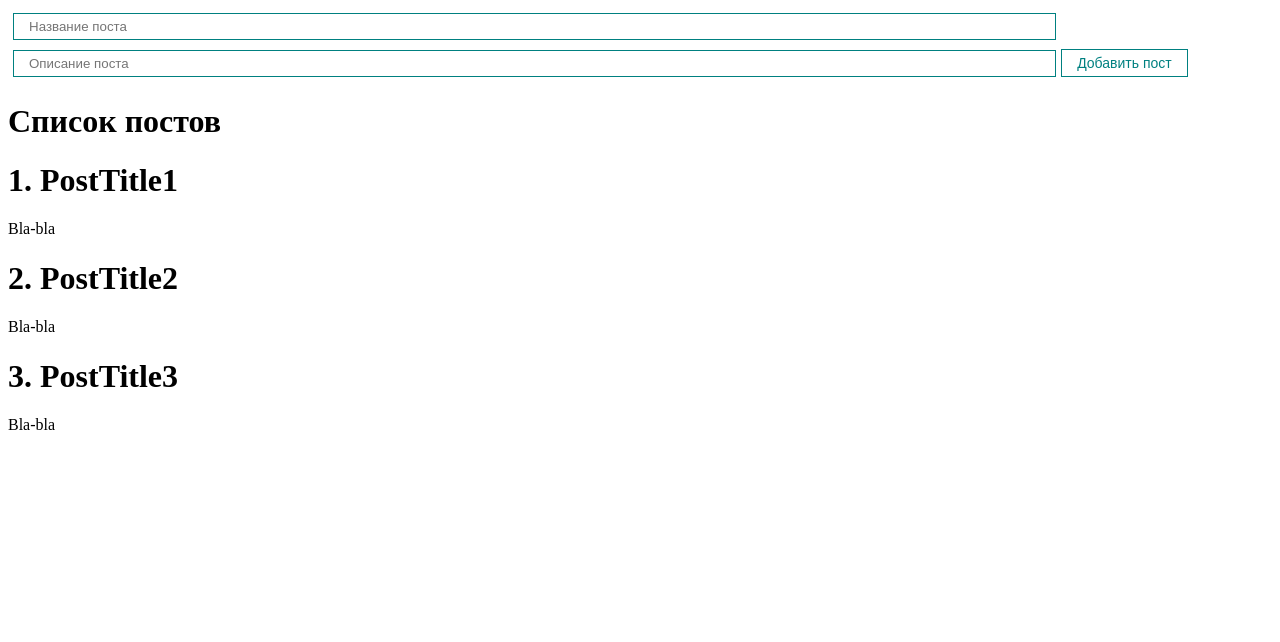
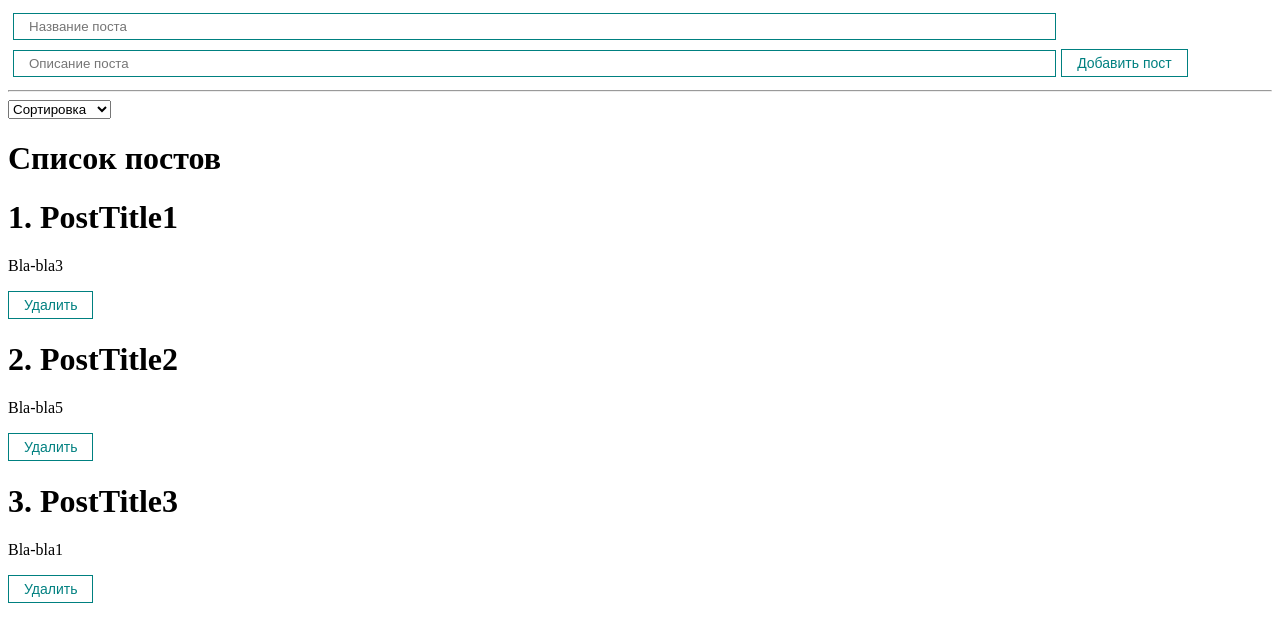
Before and after one commit to ypusovsky/react-learning, a React (Create React App) app: page / in a window 1280 px wide. Shown: the top 642 px of the page. Built offline with nearby package versions, Linux system fonts and the light colour scheme.

Commit message:
Learned child to parent flow, conditional displayment. Added deleting and sorting for post items.

```diff
--- a/src/App.js
+++ b/src/App.js
@@ -1,41 +1,50 @@
 import React, { useState } from "react";
 import PostList from "./components/PostList";
-import MyButton from "./components/UI/button/MyButton";
-import MyInput from "./components/UI/input/MyInput";
+import PostForm from "./components/PostForm";
+import MySelect from "./components/UI/select/MySelect";
+
 
 function App() {
   const [posts, setPosts] = useState([
-    {id:1, title: 'PostTitle1', body: 'Bla-bla'},
-    {id:2, title: 'PostTitle2', body: 'Bla-bla'},
-    {id:3, title: 'PostTitle3', body: 'Bla-bla'},
-  ])
+    {id:1, title: 'PostTitle1', body: 'Bla-bla3'},
+    {id:2, title: 'PostTitle2', body: 'Bla-bla5'},
+    {id:3, title: 'PostTitle3', body: 'Bla-bla1'},
+  ]);
 
-  const [post, setPost] = useState({title: '', body: ''});
+  const [selectedSort, setSelectedSort] = useState('');
 
-  const addNewPost = (e) => {
-    e.preventDefault();
-    setPosts([...posts, {...post, id: Date.now()}]);
-    setPost({title: '', body: ''});
+  const addPost = (newPost) => {
+    setPosts([...posts, newPost]);
+  }
+
+  const removePost = (postId) => {
+    setPosts(posts.filter(post => post.id !== postId));
+  }
+
+  const sortPosts = (value) => {
+    setSelectedSort(value);
+    setPosts([...posts].sort((a, b) => a[value].localeCompare(b[value])));
   }
 
   return (
     <div>
-      <form>
-        <MyInput
-          type="text"
-          placeholder="Название поста"
-          value={post.title}
-          onChange={e => setPost({...post, title: e.target.value})}
-        />
-        <MyInput
-          type="text"
-          placeholder="Описание поста"
-          value={post.body}
-          onChange={e => setPost({...post, body: e.target.value})}
-        />
-        <MyButton onClick={addNewPost}>Добавить пост</MyButton>
-      </form>
-      <PostList posts={posts} title="Список постов"/>
+      <PostForm create={addPost}/>
+      <hr />
+      <MySelect
+        defaultValue='Сортировка'
+        options={
+          [
+            {title: 'По названию', value: 'title'},
+            {title: 'По значению', value: 'body'},
+          ]}
+        value={selectedSort}
+        onChange={sortPosts}
+      />
+      {posts.length !== 0
+        ? <PostList posts={posts} remove={removePost} title="Список постов"/>
+        : <h1 style={{textAlign:'center'}}>Посты не были найдены!</h1>
+      }
+
     </div>
   );
 }
--- /dev/null
+++ b/src/components/PostForm.jsx
@@ -0,0 +1,34 @@
+import React, {useState} from 'react';
+import MyInput from './UI/input/MyInput';
+import MyButton from './UI/button/MyButton';
+
+
+const PostForm = ({create}) => {
+    const [post, setPost] = useState({title: '', body: ''});
+
+    const addNewPost = (e) => {
+      e.preventDefault();
+      create({...post, id: Date.now()});
+      setPost({title: '', body: ''});
+    }
+
+    return (
+<form>
+<MyInput
+  type="text"
+  placeholder="Название поста"
+  value={post.title}
+  onChange={e => setPost({...post, title: e.target.value})}
+/>
+<MyInput
+  type="text"
+  placeholder="Описание поста"
+  value={post.body}
+  onChange={e => setPost({...post, body: e.target.value})}
+/>
+<MyButton onClick={addNewPost}>Добавить пост</MyButton>
+</form>
+     );
+}
+
+export default PostForm;
--- a/src/components/PostItem.jsx
+++ b/src/components/PostItem.jsx
@@ -1,8 +1,15 @@
-function PostItem({post, number}) {
+import MyButton from "./UI/button/MyButton";
+
+function PostItem({post, number, remove}) {
+    const removePost = () => {
+        remove(post.id);
+    }
+
     return (
         <div>
             <h1>{number}. {post.title}</h1>
             <p>{post.body}</p>
+            <MyButton onClick={removePost}>Удалить</MyButton>
         </div>
      );
 }
--- a/src/components/PostList.jsx
+++ b/src/components/PostList.jsx
@@ -1,12 +1,12 @@
 import PostItem from './PostItem';
 
-function PostList({posts, title}) {
+function PostList({posts, title, remove}) {
     return (
         <div>
             <h1>{title}</h1>
             <div>
                 {posts.map((post, index) =>
-                    <PostItem number={index + 1} post={post} key={post.id}/>
+                    <PostItem number={index + 1} post={post} key={post.id} remove={remove}/>
                 )}
             </div>
         </div>
--- /dev/null
+++ b/src/components/UI/select/MySelect.jsx
@@ -0,0 +1,14 @@
+function MySelect({defaultValue, options, value, onChange}) {
+    return (
+        <select
+            value={value}
+            onChange={e => onChange(e.target.value)}>
+            <option disabled value=''>{defaultValue}</option>
+            {options.map(option =>
+                <option value={option.value} key={option.value}>{option.title}</option>
+            )}
+        </select>
+     );
+}
+
+export default MySelect;
```
